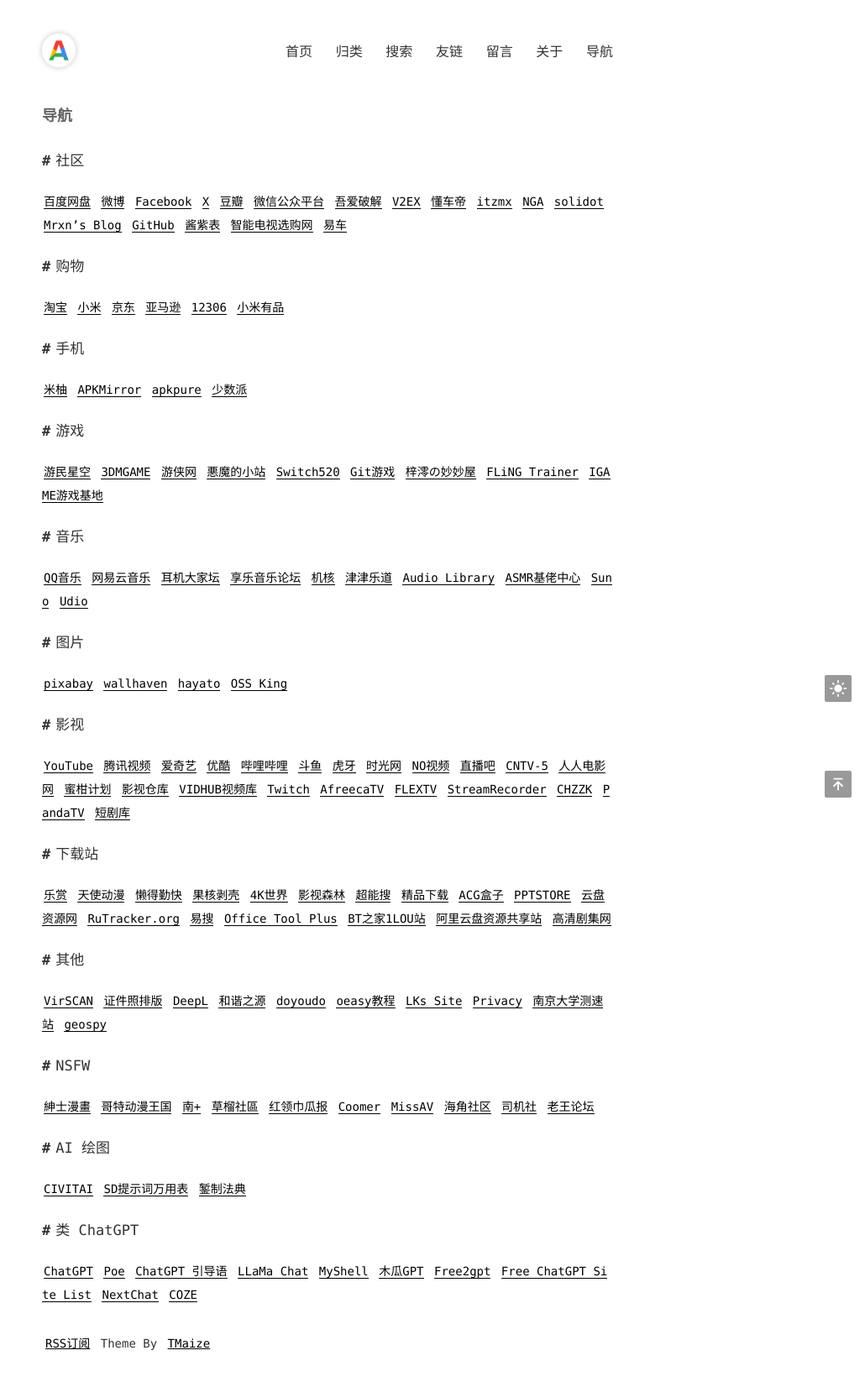
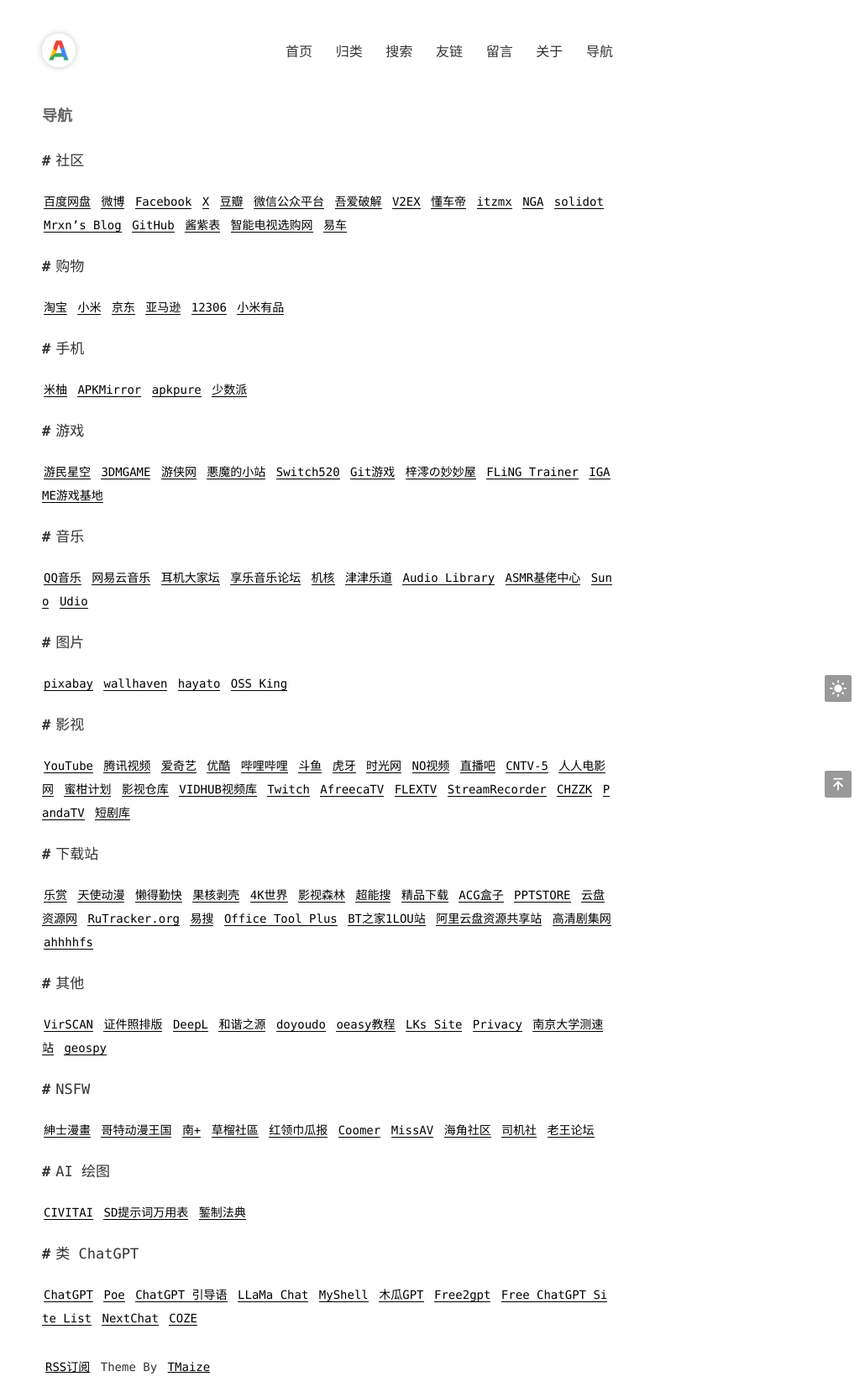
Before and after one commit to admans/admans.github.io, a Jekyll site: the page built from pages/navi.md, in a window 1280 px wide. Shown: the whole page at 84% size, without its empty margins (250-1280 px from the left). Built offline with Jekyll 4.4.1, drawn with Linux system fonts in a browser that asks for light colours; before the commit the page ends 1624 px from its top, so only the background shows below that.

Commit message:
Update navi.md

```diff
--- a/pages/navi.md
+++ b/pages/navi.md
@@ -33,7 +33,7 @@ title: 导航
 
 ## 下载站
 
-[乐赏](http://gbtgame.me/ "乐赏") [天使动漫](https://www.tsdm39.com/ "天使动漫") [懒得勤快](https://masuit.com/ "懒得勤快") [果核剥壳](https://www.ghxi.com/ "果核剥壳") [4K世界](https://www.4ksj.com/ "4K世界") [影视森林](http://549.tv/ "影视森林") [超能搜](https://www.chaonengsou.com/ "超能搜") [精品下载](http://www.j9p.com/ "精品下载") [ACG盒子](https://www.acgbox.link/ "ACG盒子") [PPTSTORE](https://www.pptstore.net/ "PPTSTORE") [云盘资源网](https://www.yunpanziyuan.top/ "云盘资源网") [RuTracker.org](https://rutracker.net/forum/index.php "RuTracker.org") [易搜](http://yiso.eu.org/ "易搜") [Office Tool Plus](https://otp.landian.vip/zh-cn/ "Office Tool Plus") [BT之家1LOU站](https://www.1lou.cc/ "BT之家1LOU站") [阿里云盘资源共享站](https://pan666.cn/ "阿里云盘资源共享站") [高清剧集网](https://www.BTHDTV.com "高清剧集网")
+[乐赏](http://gbtgame.me/ "乐赏") [天使动漫](https://www.tsdm39.com/ "天使动漫") [懒得勤快](https://masuit.com/ "懒得勤快") [果核剥壳](https://www.ghxi.com/ "果核剥壳") [4K世界](https://www.4ksj.com/ "4K世界") [影视森林](http://549.tv/ "影视森林") [超能搜](https://www.chaonengsou.com/ "超能搜") [精品下载](http://www.j9p.com/ "精品下载") [ACG盒子](https://www.acgbox.link/ "ACG盒子") [PPTSTORE](https://www.pptstore.net/ "PPTSTORE") [云盘资源网](https://www.yunpanziyuan.top/ "云盘资源网") [RuTracker.org](https://rutracker.net/forum/index.php "RuTracker.org") [易搜](http://yiso.eu.org/ "易搜") [Office Tool Plus](https://otp.landian.vip/zh-cn/ "Office Tool Plus") [BT之家1LOU站](https://www.1lou.cc/ "BT之家1LOU站") [阿里云盘资源共享站](https://pan666.cn/ "阿里云盘资源共享站") [高清剧集网](https://www.BTHDTV.com "高清剧集网") [ahhhhfs](https://www.ahhhhfs.com/ "ahhhhfs")
 
 ## 其他
 
```
